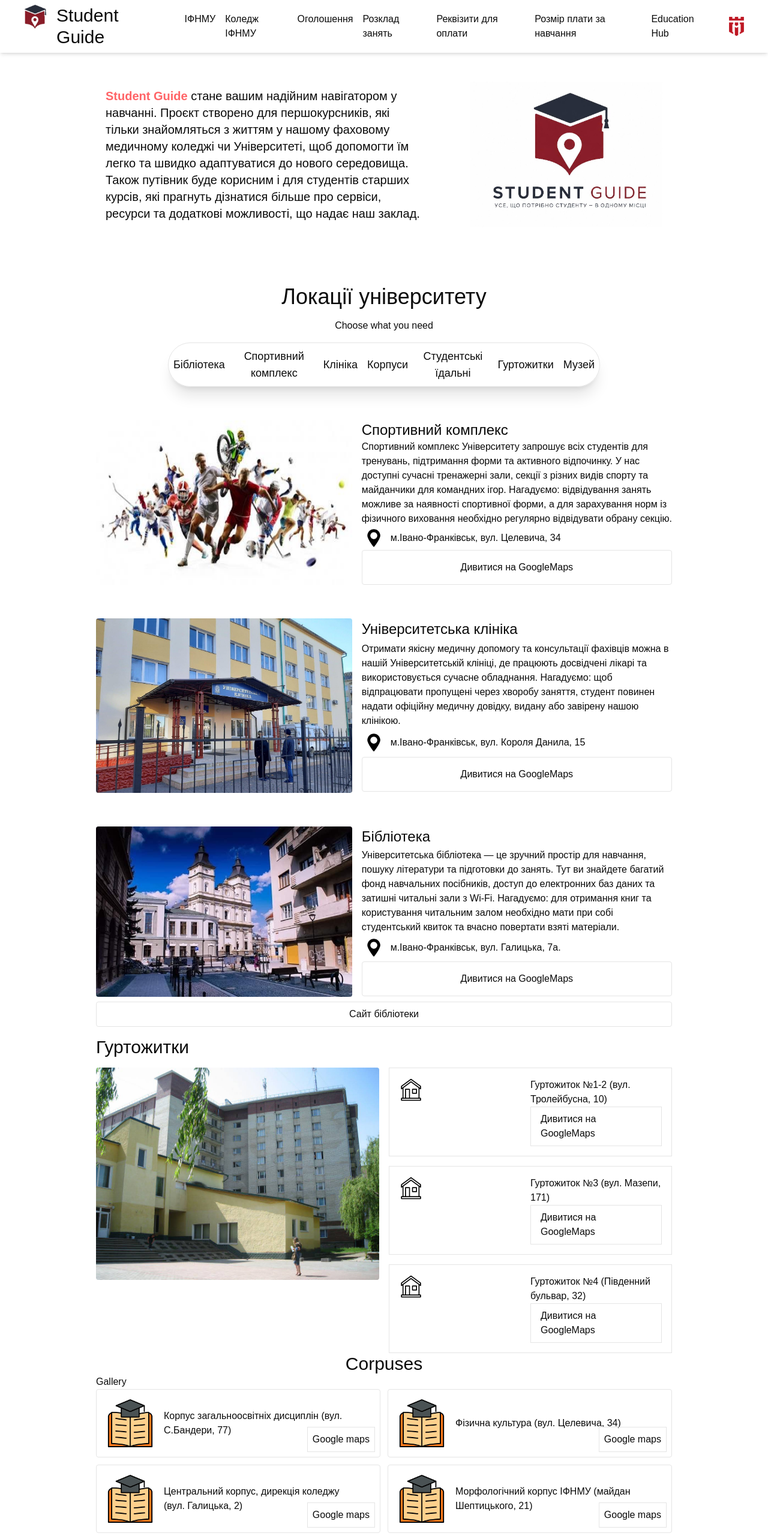
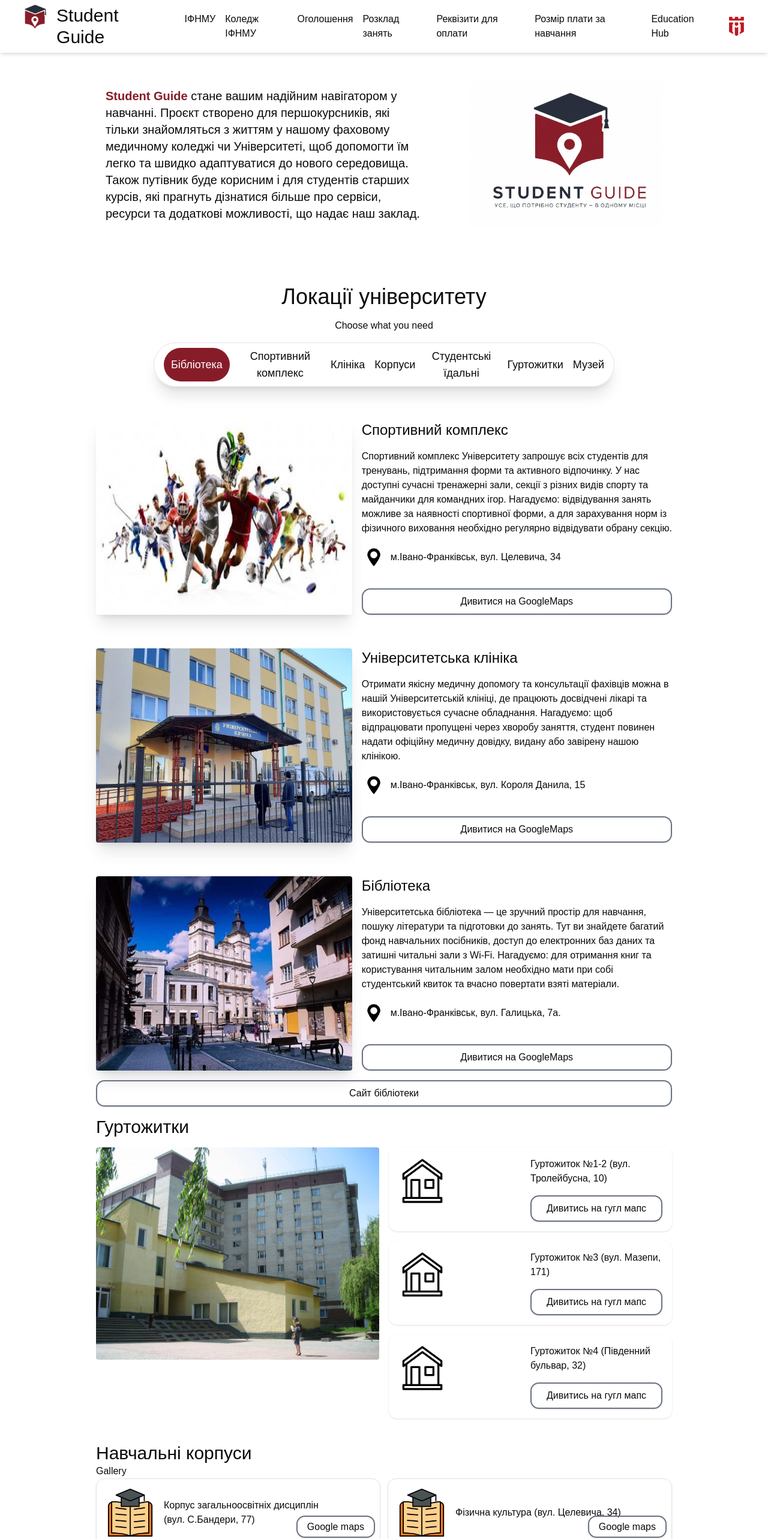
Before and after one commit to obulbuk07/newEducationHub, a React (Vite) app: page /guide in a window 1280 px wide. Shown: the top 2566 px of the page at 60% size. Built offline with nearby package versions, Linux system fonts and the light colour scheme.

Commit message:
Add some styles to studentGuide

```diff
--- a/src/components/Corpuse.jsx
+++ b/src/components/Corpuse.jsx
@@ -1,11 +1,16 @@
 import corpuselogo from "../img/corpuse_logo.png"
+import StudentGuideButton from "./StudentGuideButton"
+
 function Corpuse({name, link}){
     return(
-        <div className="flex rounded gap-4 items-center border p-4 relative">
+        <div className="flex rounded-xl shadow gap-4 items-center border p-4 relative">
             <img className="w-20 h-20" src={corpuselogo} alt="" />
             <div className="flex flex-col items-start justify-center">
-                <h2 className="w-80">{name}</h2>
-            <   a className="border p-2 absolute bottom-2 right-2" href={link}>Google maps</a>
+                <h2 className="w-70">{name}</h2>
+
+                <div className="absolute bottom-5 right-2">
+                    <StudentGuideButton link={link} linkText="Google maps"/>
+                </div>
             </div>
 
         </div>
--- a/src/components/Corpuses.jsx
+++ b/src/components/Corpuses.jsx
@@ -65,8 +65,8 @@ const corpuses = [
 
 function Corpuses(){
     return(
-        <div>
-            <h1 className="text-3xl text-center " >Corpuses</h1>
+        <div className="mt-10" >
+            <h1 className="text-3xl text-left " >Навчальні корпуси</h1>
             <CorpusesGallery/>
             <div className="grid grid-cols-2 gap-3">
                 {corpuses.map(corpuse => (
--- a/src/components/Dormitory.jsx
+++ b/src/components/Dormitory.jsx
@@ -1,11 +1,12 @@
 import dormintoryLogo from "../img/dormintory_logo.png"
+import StudentGuideButton from "./StudentGuideButton"
 
 function Dormintory({location, link}){
     return(
-        <div className="border p-4 grid grid-cols-2">
-            <img className="w-10 row-span-2" src={dormintoryLogo} alt="" />
+        <div className="  rounded-xl shadow p-4 grid grid-cols-2">
+            <img className="w-20 row-span-2" src={dormintoryLogo} alt="" />
             <p className="" >{location}</p>
-            <a className="border py-2 px-4 " href={link}>Дивитися на GoogleMaps</a>
+            <StudentGuideButton link={link} linkText="Дивитись на гугл мапс"/>
         </div>
     )
 }
--- a/src/components/Library.jsx
+++ b/src/components/Library.jsx
@@ -1,5 +1,6 @@
 import SimpleLocation from "./SimpleLocation";
 import library from "../img/library.jpg"
+import StudentGuideButton from "./StudentGuideButton";
 
 function Library(){
     return(
@@ -12,7 +13,7 @@ function Library(){
                 textlink="Дивитися на GoogleMaps"
                 link="https://www.google.com/maps/place/%D0%91%D1%96%D0%B1%D0%BB%D1%96%D0%BE%D1%82%D0%B5%D0%BA%D0%B0+%D0%86%D0%A4%D0%9D%D0%9C%D0%A3/@48.9188515,24.6991442,16z/data=!4m6!3m5!1s0x4730c12100ef9ea5:0x8884924617a6c63a!8m2!3d48.9220073!4d24.7086888!16s%2Fg%2F11q94q8d3h?entry=ttu&g_ep=EgoyMDI2MDcyOS4wIKXMDSoASAFQAw%3D%3D"
             />
-            <a className="w-4/4 border mx-auto py-2 px-4 mt-2 text-center rounded full" href="№">Сайт бібліотеки</a>
+            <StudentGuideButton link="#" linkText="Сайт бібліотеки" />
         </div>
     )
 }
--- a/src/components/LocationsBar.jsx
+++ b/src/components/LocationsBar.jsx
@@ -1,13 +1,13 @@
 function LocationsBar(){
     return(
-        <div className=" shadow-xl flex gap-4 text-lg border mx-auto justify-center p-2 w-3/4 rounded-full">
-            <button>Бібліотека</button>
-            <button>Спортивний комплекс</button>
-            <button>Клініка</button>
-            <button>Корпуси</button>
-            <button>Студентські їдальні</button>
-            <button>Гуртожитки</button>
-            <button>Музей</button>
+        <div className=" shadow-xl flex gap-4 text-lg border mx-auto justify-center py-2 px-4 w-4/5 rounded-full">
+            <button className="text-white bg-[#871c29] px-3 py-1 rounded-full" >Бібліотека</button>
+            <button className="hover:underline" >Спортивний комплекс</button>
+            <button className="hover:underline" >Клініка</button>
+            <button className="hover:underline" >Корпуси</button>
+            <button className="hover:underline" >Студентські їдальні</button>
+            <button className="hover:underline" >Гуртожитки</button>
+            <button className="hover:underline" >Музей</button>
         </div>
     )
 }
--- a/src/components/SimpleLocation.jsx
+++ b/src/components/SimpleLocation.jsx
@@ -1,16 +1,18 @@
 import point from "../img/point.png"
+import StudentGuideButton from "./StudentGuideButton";
+
 function SimpleLocation({img, title, info, location, textlink, link}){
     return(
         <div className="w-4/4 mx-auto justify-center flex mt-10 gap-4 pt-4">
-            <img className="w-4/9 rounded" src={img} alt="" />
-            <div className="flex flex-col justify-around">
+            <img className="w-4/9 rounded shadow-xl" src={img} alt="" />
+            <div className="flex flex-col gap-4 justify-around">
                 <h1 className="text-2xl">{title}</h1>
                 <p>{info}</p>
                 <div className="flex gap-2 justify items-center">
                     <img src={point} className="w-10" alt="loc" />
                     <p>{location}</p>
                 </div>
-                <a className="border p-4 text-center rounded" href={link}>{textlink}</a>
+                <StudentGuideButton link={link} linkText={textlink} />
             </div>
         </div>
     )
--- a/src/components/StudentGuideBanner.jsx
+++ b/src/components/StudentGuideBanner.jsx
@@ -4,7 +4,7 @@ function StudentGuideBanner(){
     return(
         <div className=" flex flex-row-reverse p-4 gap-10 items-center justify-between mx-auto w-3/4 mb-8 mt-30">
             <img className="w-80" src={BigLogo} alt="" />
-            <p className="text-xl pr-10" ><span className="text-red-400 font-bold text-xl" >Student Guide</span> стане вашим надійним навігатором у навчанні. Проєкт створено для першокурсників, які тільки знайомляться з життям у нашому фаховому медичному коледжі чи Університеті, щоб допомогти їм легко та швидко адаптуватися до нового середовища.
+            <p className="text-xl pr-10" ><span className="text-[#871c29] font-bold text-xl" >Student Guide</span> стане вашим надійним навігатором у навчанні. Проєкт створено для першокурсників, які тільки знайомляться з життям у нашому фаховому медичному коледжі чи Університеті, щоб допомогти їм легко та швидко адаптуватися до нового середовища.
 
 Також путівник буде корисним і для студентів старших курсів, які прагнуть дізнатися більше про сервіси, ресурси та додаткові можливості, що надає наш заклад.</p>
         </div>
--- /dev/null
+++ b/src/components/StudentGuideButton.jsx
@@ -0,0 +1,6 @@
+function StudentGuideButton({link, linkText}){
+    return(
+        <a className="w-4/4 px-4 py-2 border text-center rounded-xl mt-4 shadow border border-2 border-gray-500 hover:bg-[#871c29] hover:text-white hover:border-[#871c29] transition " href={link}>{linkText}</a>
+    )
+}
+export default StudentGuideButton
```
